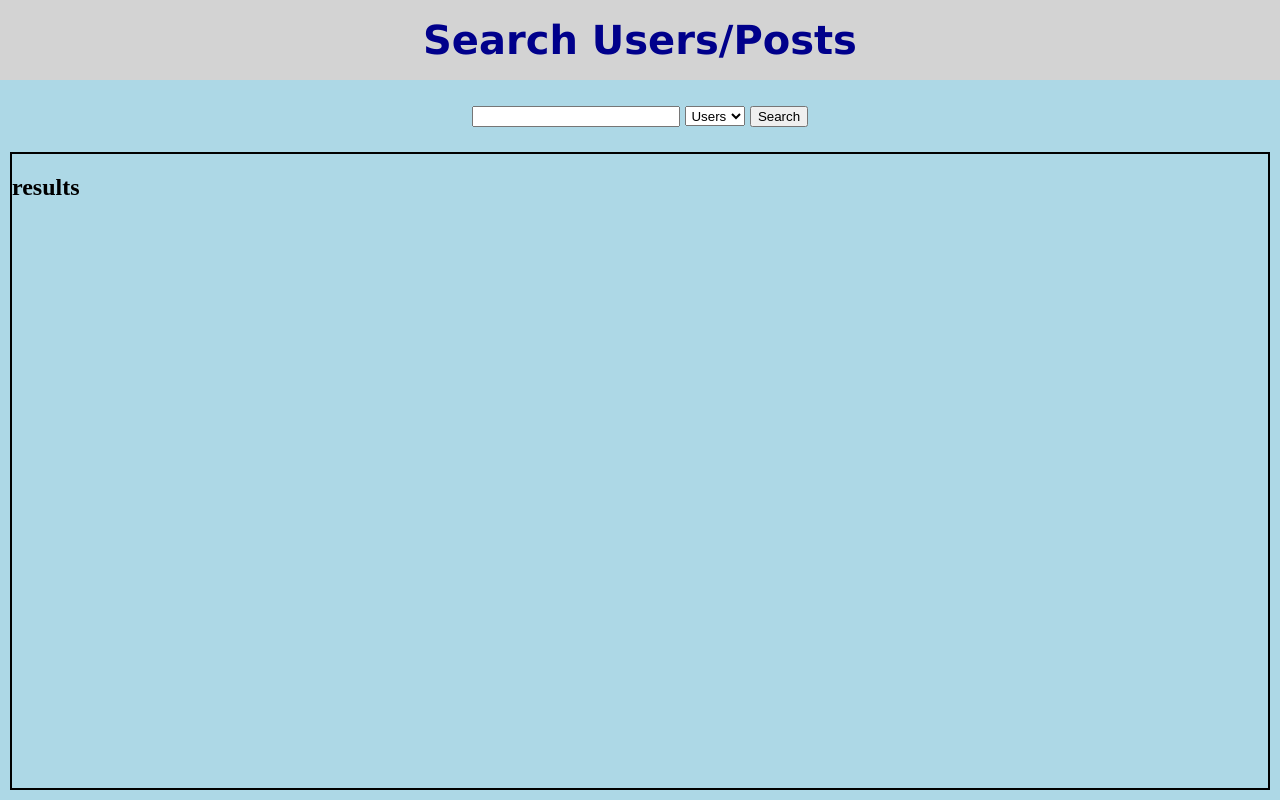
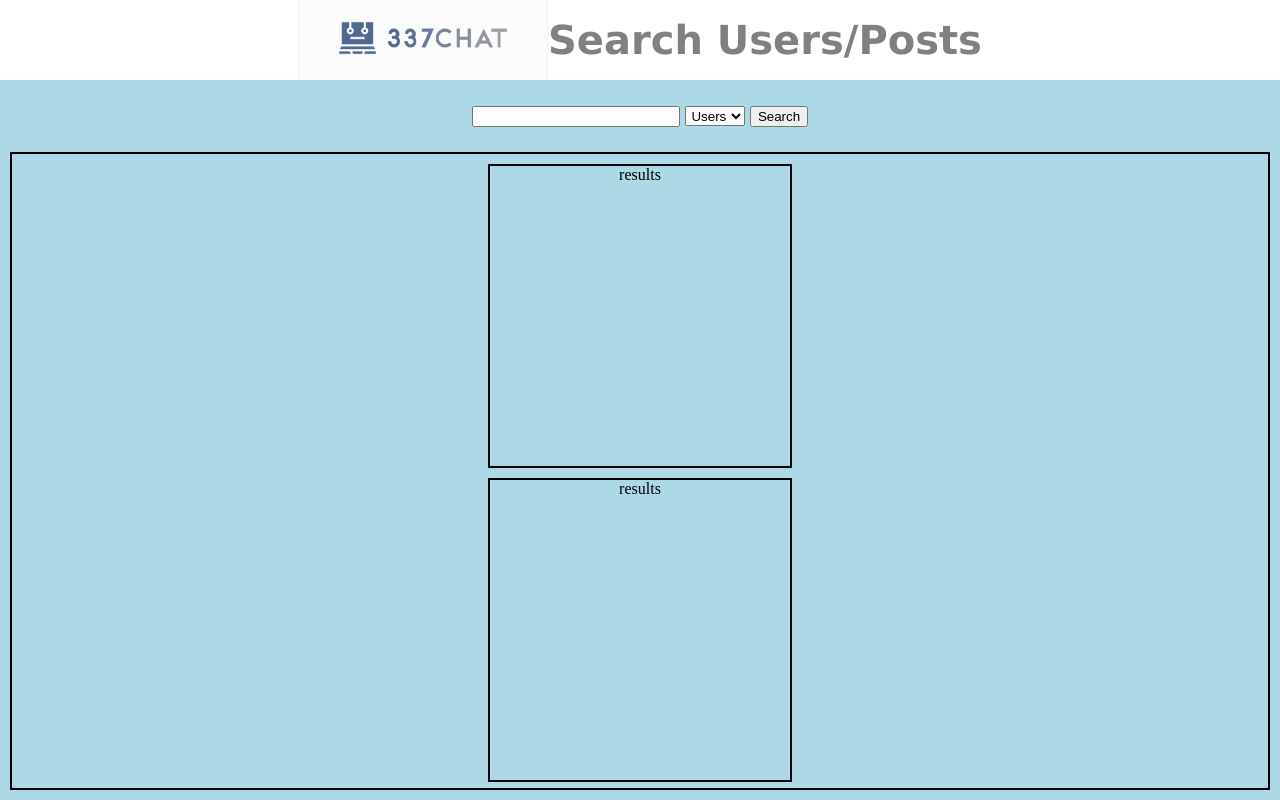
Before and after one commit to Musa1242/337Chat, a plain HTML site: page public_html/app/search.html in a window 1280 px wide. Drawn offline with Linux system fonts and the light colour scheme.

Commit message:
update search html and added logo

```diff
--- a/public_html/app/search.html
+++ b/public_html/app/search.html
@@ -7,6 +7,7 @@
     </head>
     <body id="searchBody">
         <div id="searchTitleArea">
+            <img src="../337Chat_logo.png" alt="337chat Logo" id="searchLogo">
             <div id="searchTitle">Search Users/Posts</div>
         </div>
         <div id="searchInnerBody">
@@ -19,7 +20,10 @@
                 <input type="button" id="searchButton" value="Search">
             </div>
             <div id="searchResults">
-                <h2>results</h2>
+                <div class="resultBox">results</div>
+                <div class="resultBox">results</div>
+                <div class="resultBox">results</div>
+                <div class="resultBox">results</div>
             </div>
         </div>
     </body>
--- a/public_html/style.css
+++ b/public_html/style.css
@@ -6,17 +6,23 @@
     justify-content: center;
 }
 
+#searchLogo {
+    display: inline;
+    width: 250px;
+}
+
 #searchTitle {
     font-family: Verdana;
     font-size:40px;
     font-weight: bold;
-    color:darkblue;
+    color:grey;
     margin: 0px;
 }
 
 #searchBody {
     margin: 0px;
-    background-color:lightgray;
+    background-color:white;
+    overflow-y: hidden;
 }
 
 #searchInnerBody {
@@ -25,6 +31,7 @@
     position: relative;
     background-color: lightblue;
     margin-bottom: 0px;
+    overflow-y: hidden;
 }
 
 #searchArea {
@@ -33,6 +40,7 @@
     justify-content: center;
     text-align: center;
     height: 10%;
+    min-height: 50px;
 }
 
 #searchBox {
@@ -52,6 +60,19 @@
     margin-top: 0px;
     margin-left: 10px;
     margin-right: 10px;
+    margin-bottom: 10px;
     height: 88%;
-    overflow: auto;
+    overflow-y: auto;
+    text-align: center;
 }
+
+.resultBox {
+    width: 300px;
+    height: 300px;
+    border: 2px solid black;
+    margin-top: 10px;
+    margin-bottom: 10px;
+    margin-left:auto;
+    margin-right: auto;
+    display: block;
+}
```
Also changed, not shown: public_html/337Chat_logo.png (added).
